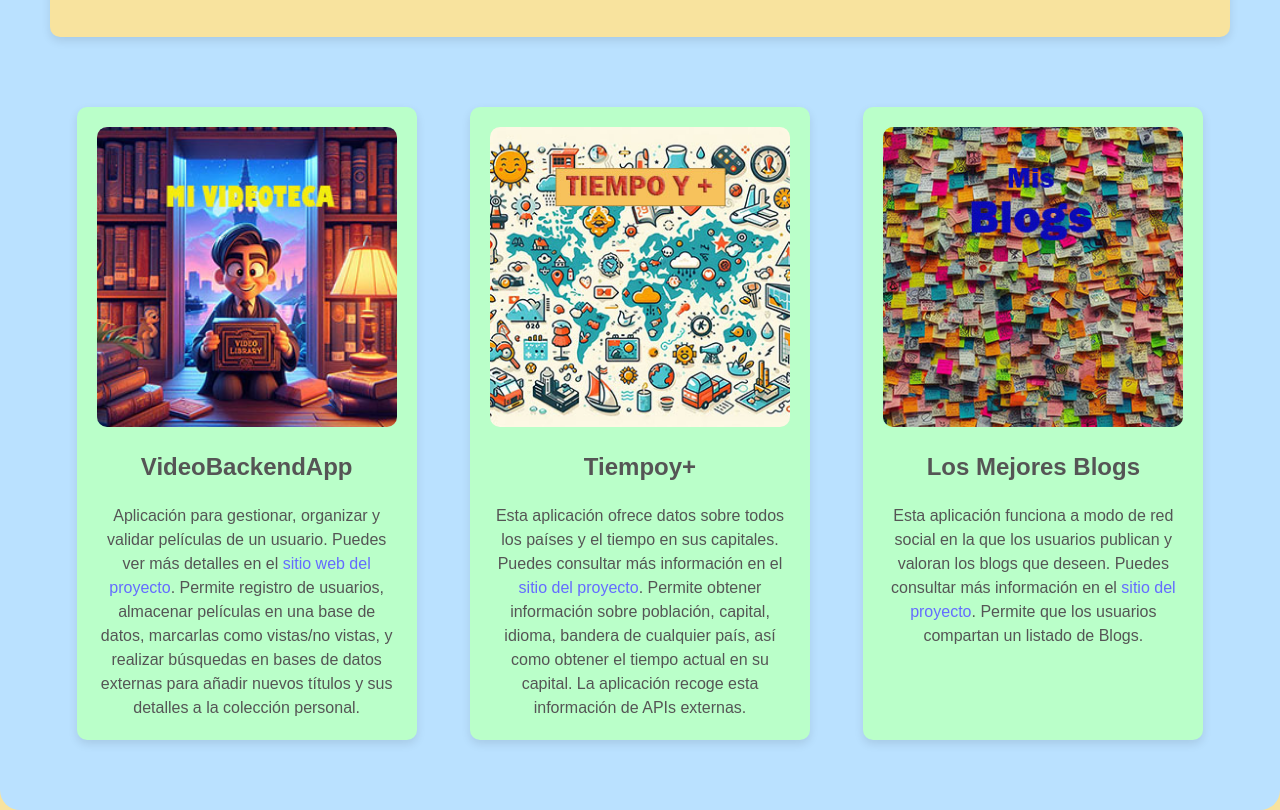
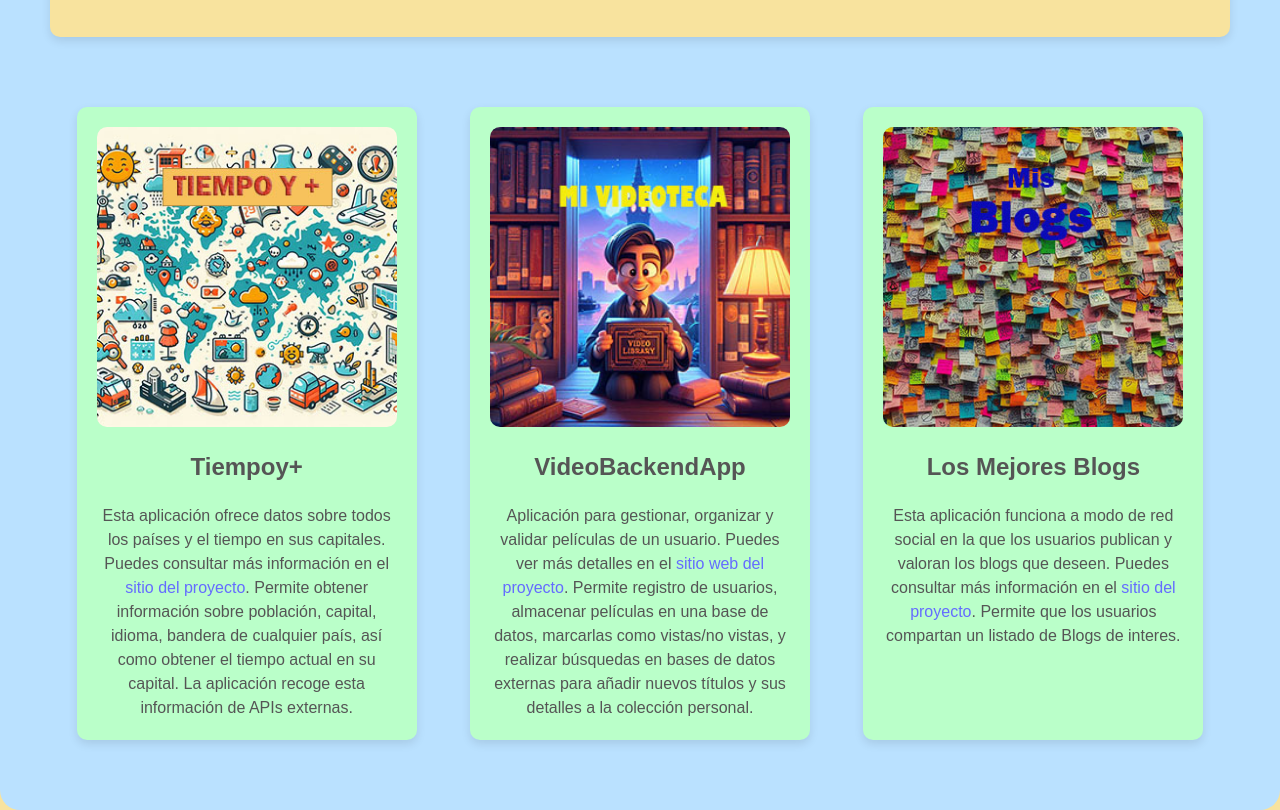
Before and after one commit to javiPilgrim/MyPortfolio, a React (Vite) app: page /projects in a window 1280 px wide. Shown: the part 380-1190 px from the top of the page. Built offline with nearby package versions, Linux system fonts and the light colour scheme.

Commit message:
changes in content

```diff
--- a/src/pages/Home.jsx
+++ b/src/pages/Home.jsx
@@ -32,7 +32,7 @@ function Home() {
         <p>Después de media vida trabajando en el sector privado socio-sanitario, liderando proyectos y gestionando recursos humanos, en 2021 decidí dar un cambio a mi carrera profesional y comencé a estudiar programación.</p>
         <p>Me especialicé en backend, aprendiendo Java, SQL, Scala, y Python. En 2022, me uní al equipo del BAU en Banco Santander, donde profundicé en Big Data y tecnologías relacionadas.</p>
         <p>En 2024 completé el curso Full Stack de la Universidad de Helsinki, donde adquirí experiencia en React, Vite, Node, JavaScript, y bases de datos no relacionales.</p>
-        <p>Actualmente, busco oportunidades en las que pueda aplicar y desarrollar mis habilidades en un entorno profesional desafiante.</p>
+        <p>Actualmente, busco oportunidades en las que pueda aplicar y desarrollar mis habilidades en un entorno profesional motivante.</p>
       </motion.div>
 
       {/* Enlace de descarga del currículum con icono */}
--- a/src/pages/Projects.jsx
+++ b/src/pages/Projects.jsx
@@ -4,6 +4,19 @@ import '../styles.css'; // Asegúrate de que esté conectado a tus estilos
 
 
 const projects = [
+  {
+    title: 'Tiempoy+',
+    description: (
+      <span>
+        Esta aplicación ofrece datos sobre todos los países y el tiempo en sus capitales. Puedes consultar más información en el{' '}
+        <a href="https://javiweather.vercel.app" target="_blank" rel="noopener noreferrer">
+          sitio del proyecto
+        </a>.
+        Permite obtener información sobre población, capital, idioma, bandera de cualquier país, así como obtener el tiempo actual en su capital. La aplicación recoge esta información de APIs externas.
+      </span>
+    ),
+    image: 'Tiempo.jpg',
+  },
   {
     title: 'VideoBackendApp',
     description: (
@@ -18,19 +31,6 @@ const projects = [
     image: 'MiVideoteca.jpg',
   },
   {
-    title: 'Tiempoy+',
-    description: (
-      <span>
-        Esta aplicación ofrece datos sobre todos los países y el tiempo en sus capitales. Puedes consultar más información en el{' '}
-        <a href="https://javiweather.vercel.app" target="_blank" rel="noopener noreferrer">
-          sitio del proyecto
-        </a>.
-        Permite obtener información sobre población, capital, idioma, bandera de cualquier país, así como obtener el tiempo actual en su capital. La aplicación recoge esta información de APIs externas.
-      </span>
-    ),
-    image: 'Tiempo.jpg',
-  },
-  {
     title: 'Los Mejores Blogs',
     description: (
       <span>
@@ -38,7 +38,7 @@ const projects = [
         <a href="https://blogslist.onrender.com" target="_blank" rel="noopener noreferrer">
           sitio del proyecto
         </a>.
-        Permite que los usuarios compartan un listado de Blogs.
+        Permite que los usuarios compartan un listado de Blogs de interes.
       </span>
     ),
     image: 'Blogs.jpg',
```
